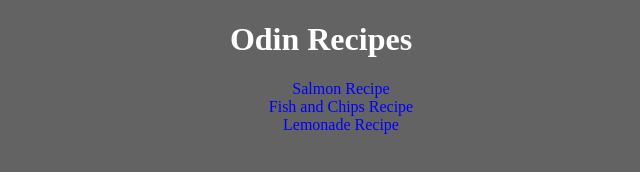
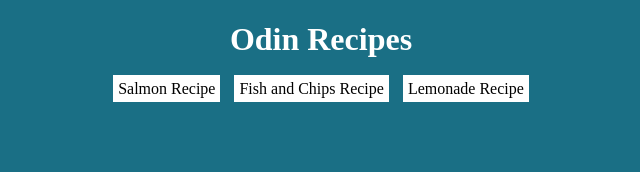
Before and after one commit to blacklotusfarmer/odin-recipes, a plain HTML site: page index.html in a window 1280 px wide. Shown: the whole page, without its empty margins (319-959 px from the left). Drawn offline with Linux system fonts and the light colour scheme.

Commit message:
change background color and change link pos

```diff
--- a/style.css
+++ b/style.css
@@ -1,7 +1,6 @@
 body {
-    background-color: rgb(99, 99, 99);
+    background-color: rgb(26, 111, 133);
 }
-
 
 .list,
 h1 {
@@ -11,9 +10,24 @@ h1 {
 
 ul {
     list-style: none;
+    margin: 0;
+    padding: 0;
+
+}
+
+
+li  {
+    display: inline;
+    padding: 5px;
+    margin: 5px;
+    background-color: white;
+
 }
 
 a {
     text-decoration: none;
-    color: blue;
+    color: black;
+
+
+
 }
```
